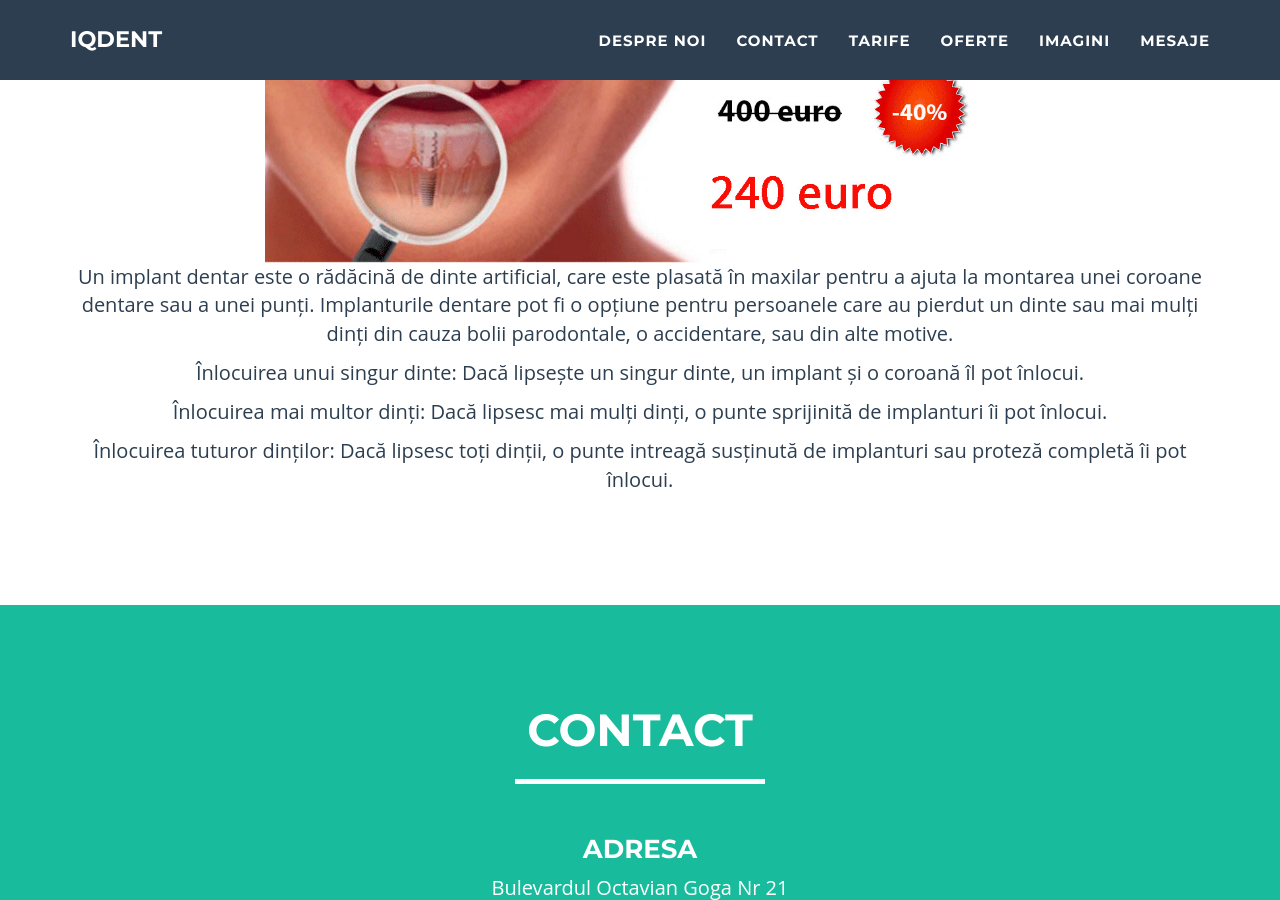
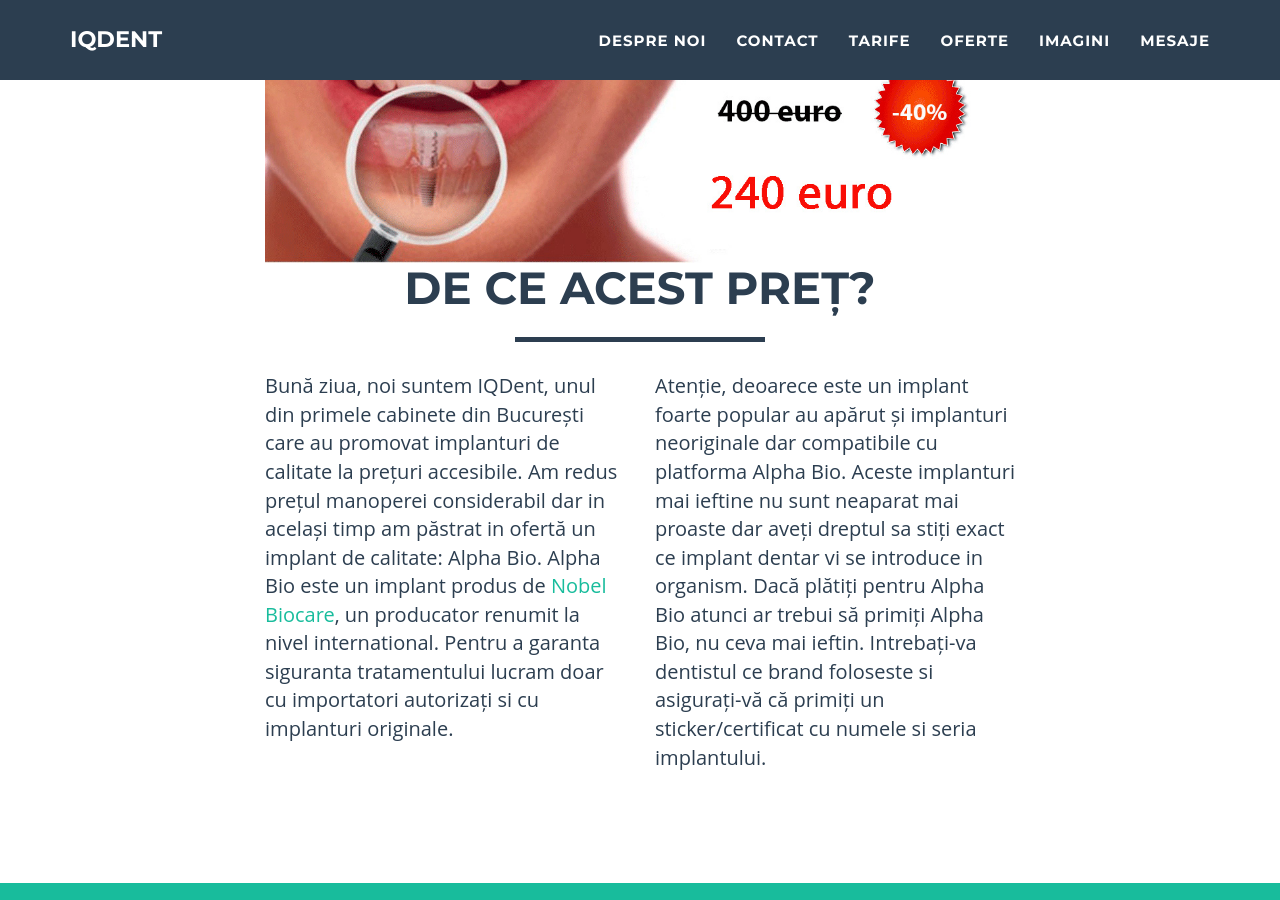
Before and after one commit to littledentgopo/godent, a Jekyll site: the page built from implant-dentar-pret-240-euro.html, in a window 1280 px wide and 900 px high, scrolled down 1305 px. Built offline with Jekyll 4.4.1, drawn with Linux system fonts in a browser that asks for light colours; nearby versions of some CDN libraries.

Commit message:
About implant 240

```diff
--- a/implant-dentar-pret-240-euro.html
+++ b/implant-dentar-pret-240-euro.html
@@ -24,21 +24,23 @@
                     <br/>
                     <img src="img/promo/implant-dentar-pret-240.jpg" class="img-responsive" alt="">
 
-
                 </div>
             </div>
 
             <div class="row">
                 <div class="col-lg-12 text-center">
-                    <p>Un implant dentar este o rădăcină de dinte artificial, care este plasată în maxilar pentru a ajuta la montarea unei coroane dentare sau a unei punți. Implanturile dentare pot fi o opțiune pentru persoanele care au pierdut un dinte sau mai mulți dinți din cauza bolii parodontale, o accidentare, sau din alte motive. </p>
-
-                    <p>Înlocuirea unui singur dinte: Dacă lipsește un singur dinte, un implant și o coroană îl pot înlocui.</p>
-<p>Înlocuirea mai multor dinți: Dacă lipsesc mai mulți dinți, o punte sprijinită de implanturi îi pot înlocui.</p>
-<p>Înlocuirea tuturor dinților: Dacă lipsesc toți dinții, o punte intreagă susținută de implanturi sau proteză completă îi pot înlocui.</p>
-
+                    <h2>De ce acest preț?</h2>
+                    <hr class="star-primary">
                 </div>
             </div>
-
+            <div class="row">
+                <div class="col-lg-4 col-lg-offset-2">
+                    <p>Bună ziua, noi suntem {{site.name}}, unul din primele cabinete din București care au promovat implanturi de calitate la prețuri accesibile. Am redus prețul manoperei considerabil dar in același timp am păstrat in ofertă un implant de calitate: Alpha Bio. Alpha Bio este un implant produs de <a href="https://www.nobelbiocare.com" target="_blank">Nobel Biocare</a>, un producator renumit la nivel international. Pentru a garanta siguranta tratamentului lucram doar cu importatori autorizați si cu implanturi originale.</p>
+                </div>
+                <div class="col-lg-4">
+                    <p>Atenție, deoarece este un implant foarte popular au apărut și implanturi neoriginale dar compatibile cu platforma Alpha Bio. Aceste implanturi mai ieftine nu sunt neaparat mai proaste dar aveți dreptul sa stiți exact ce implant dentar vi se introduce in organism. Dacă plătiți pentru Alpha Bio atunci ar trebui să primiți Alpha Bio, nu ceva mai ieftin. Intrebați-va dentistul ce brand foloseste si asigurați-vă că primiți un sticker/certificat cu numele si seria implantului.</p>
+                </div>
+            </div>
         </div>
     </section>
 
```
